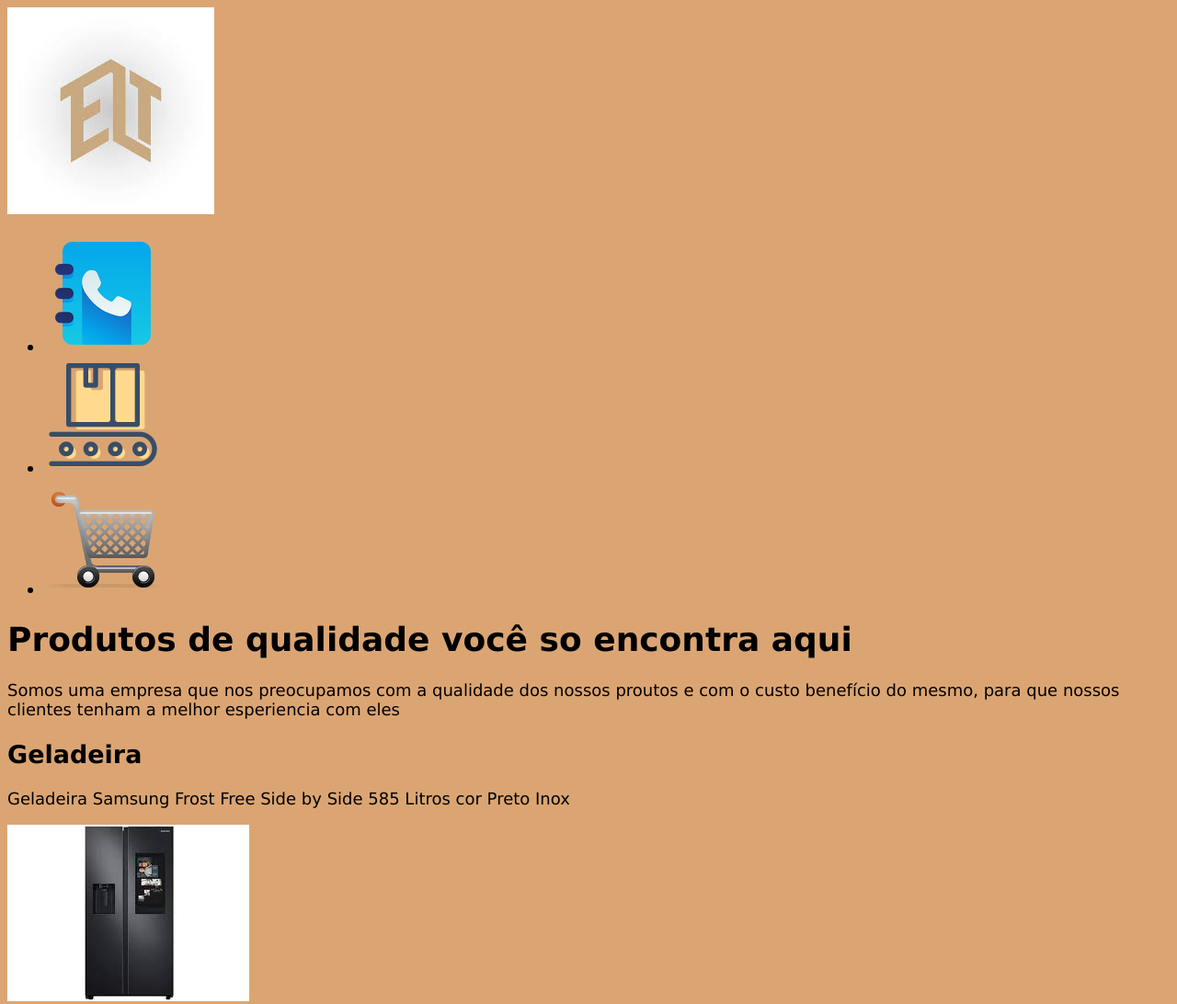
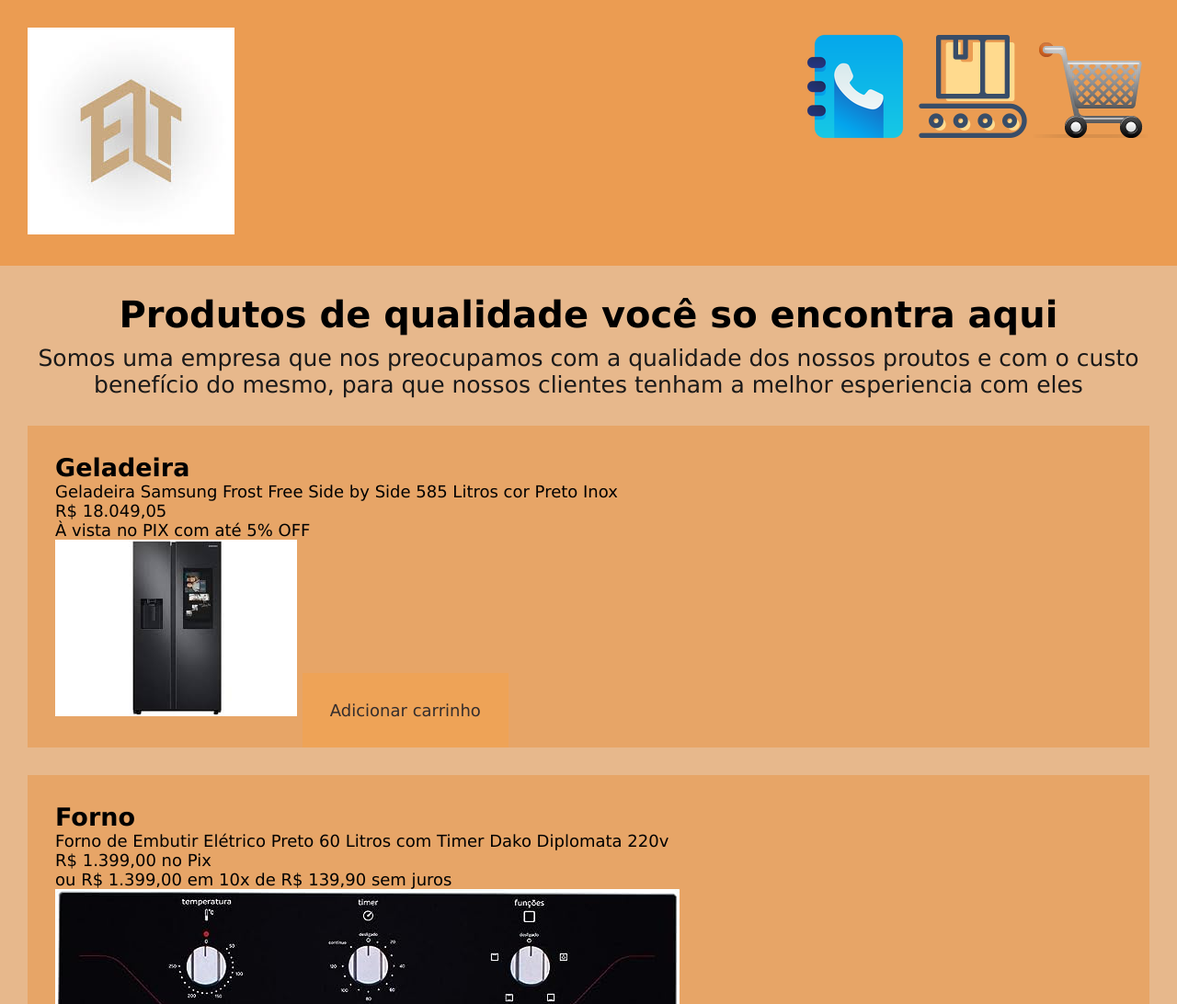
Before and after one commit to lutiarab/loja, a plain HTML site: page index.html in a window 1280 px wide. Shown: the top 1092 px of the page at 92% size. Drawn offline with Linux system fonts and the light colour scheme.

Commit message:
mudança

```diff
--- a/estilo.css
+++ b/estilo.css
@@ -1,6 +1,86 @@
+*{
+    margin: 0;
+}
+
 body{
-    background-color:rgb(219, 165, 115);
+    background-color:rgb(231, 184, 140);
     font-family: 'Lucida Sans', 'Lucida Sans Regular', 'Lucida Grande', 'Lucida Sans Unicode', Geneva, Verdana, sans-serif;
     font-size: 18px;
+    color: black;
+}
 
+.topo{
+    background-color: rgb(235, 156, 82);
+    padding: 30px;
 }
+
+.topo a{
+    color: black;
+    text-decoration: none;
+}
+
+.botao{
+    background-color: rgb(238, 163, 87);
+    color: rgb(51, 45, 45);
+    text-decoration: none;
+    padding: 30px;
+}
+
+.rodaper{
+    background-color: rgb(216, 154, 96);
+    color: black;
+    padding: 30px;
+}
+
+.produto{
+    background-color: rgb(231, 165, 103);
+    padding: 30px;
+    margin-bottom: 30px;
+}
+
+header{
+    background-color: rgb(235, 156, 82);
+}
+
+header a{
+    color: rgb(212, 113, 20);
+}
+
+article a{
+    color: rgb(212, 113, 20);
+}
+
+.manu{
+    display: flex;
+    list-style: none;
+    margin-left: auto;
+}
+
+.menu li{
+    margin-left: 20px;
+}
+
+.manu a:hover{
+    color: black;
+}
+
+.titulo{
+    text-align: center;
+    margin-bottom: 10px;
+    font-size: 40px;
+}
+
+.texto{
+    text-align: center;
+    margin-bottom: 30px;
+    font-size: 25px;
+    color: rgb(26, 25, 25);
+}
+
+.navegacao{
+    display: flex;
+}
+
+main{
+    padding: 30px;
+}
--- a/index.html
+++ b/index.html
@@ -9,55 +9,86 @@
     <title>Eletromec</title>
 </head>
 <body>
+    <!--<heder> criar o cabeçalho-->
+    <header class="topo">
       <!--cabealho-->
-   <header>
+       <nav class="navegacao">
             <a href="index.html"><img src="impre2.jpg"></a>
-      <ul>
+            <ul class="manu">
                 <li><a href="contato.html"> <img src="contato.ico"></a></li>
                 <li><a href="produto.html"><img src="produto.ico"></a></li>
                 <li><a href="carrinho.html"><img src="carrinho.ico"></a></li>
             </ul>
+       </nav>
    </header>
+
+    <main>
+
         <!--título e subtítulo-->
-    <h1>Produtos de qualidade você so encontra aqui</h1>
-    <p>Somos uma empresa que nos preocupamos com a qualidade dos nossos proutos e com o custo benefício do mesmo, para que nossos clientes tenham a melhor esperiencia com eles</p>
+        <h1 class="titulo">Produtos de qualidade você so encontra aqui</h1>
+        <p class="texto">Somos uma empresa que nos preocupamos com a qualidade dos nossos proutos e com o custo benefício do mesmo, para que nossos clientes tenham a melhor esperiencia com eles</p>
         <!--produto1-->
-    <article>
+        <article class="produto">
             <h1>Geladeira</h1>
             <p>Geladeira Samsung Frost Free Side by Side 585 Litros cor Preto Inox</p>
+            <p>R$ 18.049,05</p>
+            <p>À vista no PIX com até 5% OFF</p>
             <img src="produto 1.jpg">
+            <a class="botao" href="carrinho.html">Adicionar carrinho</a>
         </article>
         <!--produto2-->
-    <article>
+        <article class="produto">
             <h1>Forno</h1>
             <P>Forno de Embutir Elétrico Preto 60 Litros com Timer Dako Diplomata 220v</P>
+            <p>R$ 1.399,00 no Pix</p>
+            <p>ou R$ 1.399,00 em 10x de R$ 139,90 sem juros</p>
             <img src="produto2.jpg">
+            <a class="botao" href="carrinho.html">Adicionar carrinho</a>
         </article>
         <!--produto3-->
-    <article>
+        <article class="produto">
             <h1>Batedeira</h1>
             <p>Batedeira Planetária, Mondial, Preto/Inox, 700W, 110V</p>
+            <p>R$ 306,24 no Pix</p>
             <img src="produto3.jpg">
+            <a class="botao" href="carrinho.html">Adicionar carrinho</a>
         </article>
         <!--produto4-->
-    <article>
+        <article class="produto">
             <h1>sofa</h1>
             <p>Sofá Fixo Vigor 2,20m Linho</p>
+            <p>R$1.999,90</p>
+            <p>Em até 10x R$ 199,99 sem juros</p>
             <img src="produto4.webp">
+            <a class="botao" href="carrinho.html">Adicionar carrinho</a>
         </article>
         <!--produto5-->
-    <article>
+        <article class="produto">
             <h1>Liquidificador</h1>
             <p>Philips Walita Preto Liquidificador, Jarra Vidro, Copo de 2 L, Copo de 2 L, Lâminas removíveis, 1200W, 220V</p>
+            <p>R$ 278,00</p>
+            <p>ou em até 5x de R$ 55,60 sem juros</p>
             <img src="produto5.jpg">
+            <a class="botao" href="carrinho.html">Adicionar carrinho</a>
         </article>
         <!--produto6-->
-    <article>
+        <article class="produto">
             <h1>Cama</h1>
             <p>Cama Box Com Baú Casal + Colchão De Molas - Anjos - Classic Superlastic 138cm</p>
+            <p>R$1.055,00</p>
+            <p>Em até 10x R$ 105,50 sem juros</p>
             <img src="produto6.jpg">
+            <a class="botao" href="carrinho.html">Adicionar carrinho</a>
         </article>
 
+    </main>
+
+    <!--rodaper-->
+    <footer class="rodape">
+        <p>Autor: Lutiara Camila</p>
+        <p>Politica de Privacidade</p>
+        <p>2024</p>
+    </footer>
 
 </body>
 </html>
```
Lines whose indentation alone changed are shown as unchanged.
